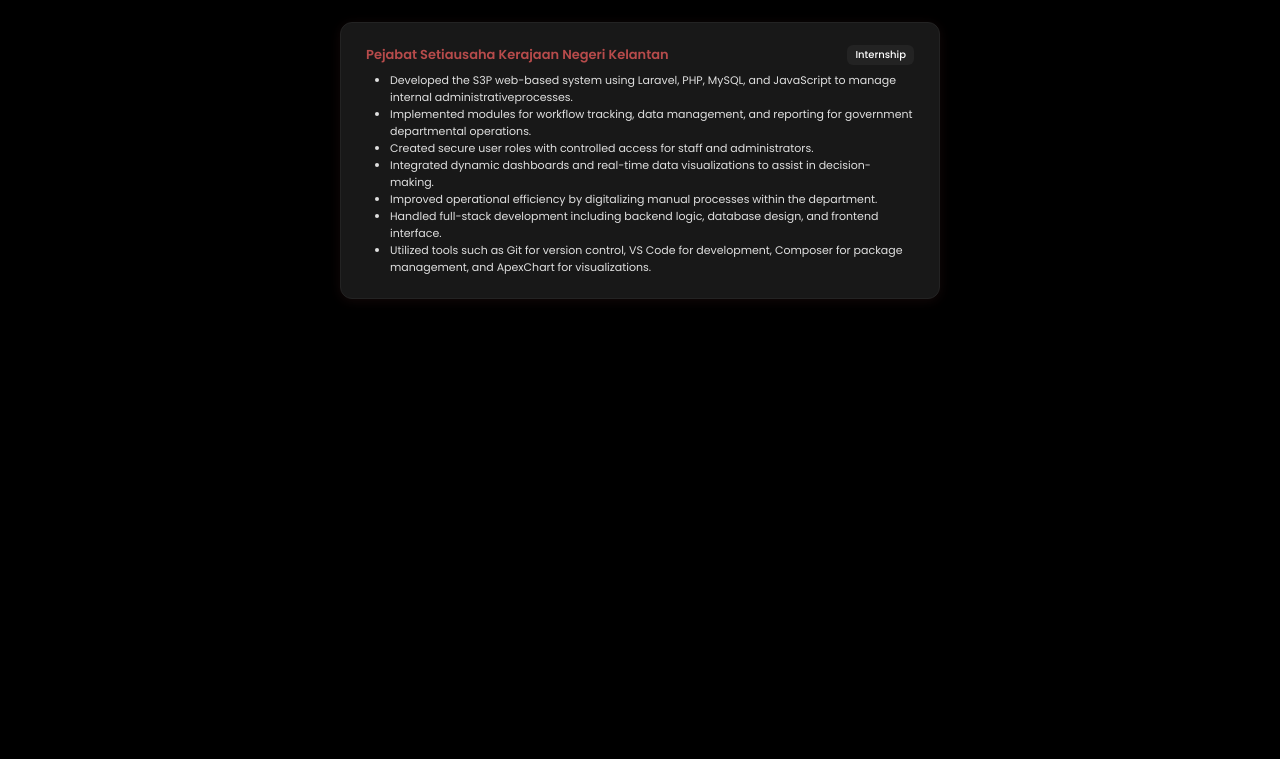
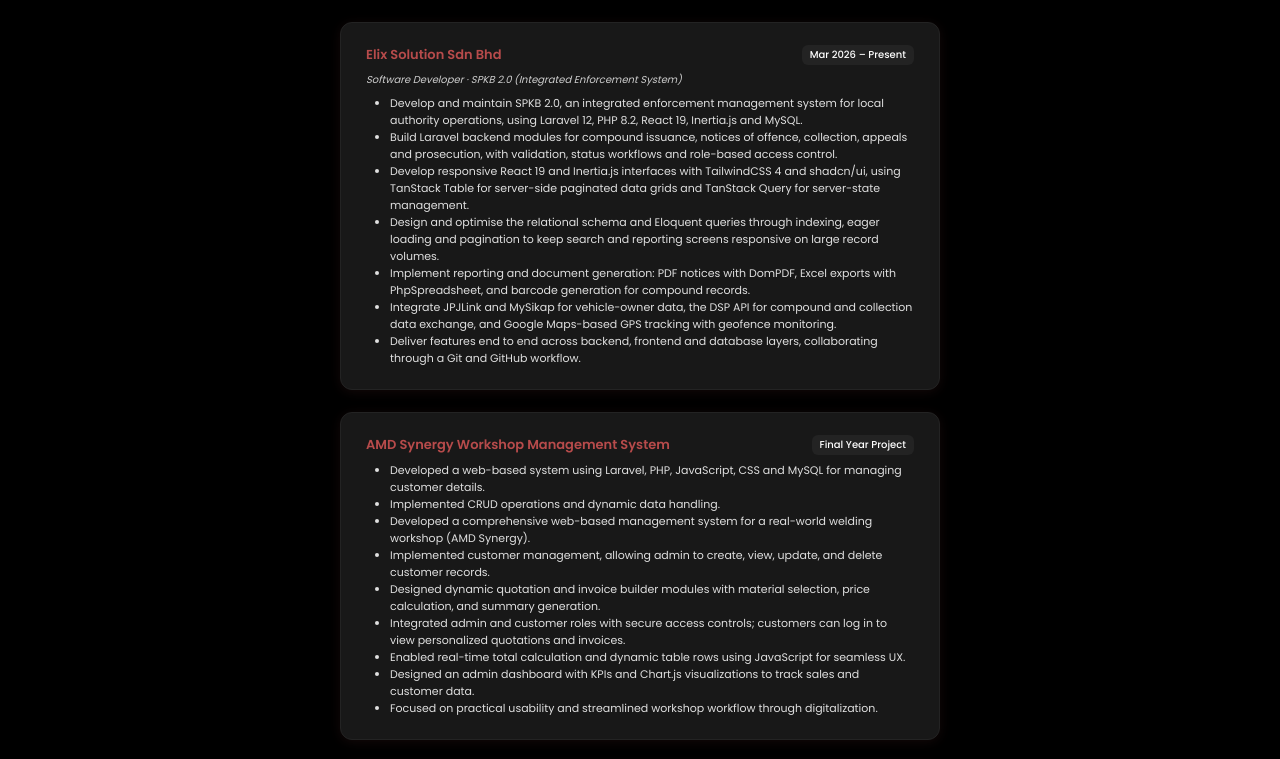
Before and after one commit to nasrull99/portfolio, a plain HTML site: page experience.html in a window 1280 px wide. Shown: the part 76-835 px from the top of the page. Before the commit the page ends 800 px from the top, so only its background shows below. Drawn offline with Linux system fonts and the light colour scheme.

Commit message:
Update title and add experience details in HTML

```diff
--- a/experience.html
+++ b/experience.html
@@ -6,7 +6,7 @@
     <meta name="viewport" content="width=device-width, initial-scale=1.0">
     <link rel="stylesheet" href="https://cdnjs.cloudflare.com/ajax/libs/font-awesome/6.5.2/css/all.min.css">
     <link rel="stylesheet" href="style.css">
-    <title>Skills | Portfolio</title>
+    <title>Experience | Portfolio</title>
     <style>
         .experience-list {
             display: flex;
@@ -63,6 +63,13 @@
             padding-left: 1.2rem;
         }
 
+        .exp-role {
+            margin: 0.2rem 0 0;
+            color: #cfcfcf;
+            font-size: 1rem;
+            font-style: italic;
+        }
+
         @media (max-width: 700px) {
             .experience-card {
                 padding: 1.2rem 0.7rem;
@@ -89,7 +96,6 @@
             <a href="service.html">Services</a>
             <a href="skill.html">Skills</a>
             <a href="education.html">Education</a>
-            <a href="project.html">Project</a>
             <a href="experience.html" class="active">Experience</a>
             <a href="contact.html">Contact</a>
         </nav>
@@ -98,6 +104,39 @@
         <section class="experience" id="experience">
             <h2 class="section-title">Experience</h2>
             <div class="experience-list">
+                <div class="experience-card">
+                    <div class="exp-header">
+                        <h3>Elix Solution Sdn Bhd</h3>
+                        <span class="exp-label">Mar 2026 – Present</span>
+                    </div>
+                    <p class="exp-role">Software Developer · SPKB 2.0 (Integrated Enforcement System)</p>
+                    <ul>
+                        <li>Develop and maintain SPKB 2.0, an integrated enforcement management system for local authority operations, using Laravel 12, PHP 8.2, React 19, Inertia.js and MySQL.</li>
+                        <li>Build Laravel backend modules for compound issuance, notices of offence, collection, appeals and prosecution, with validation, status workflows and role-based access control.</li>
+                        <li>Develop responsive React 19 and Inertia.js interfaces with TailwindCSS 4 and shadcn/ui, using TanStack Table for server-side paginated data grids and TanStack Query for server-state management.</li>
+                        <li>Design and optimise the relational schema and Eloquent queries through indexing, eager loading and pagination to keep search and reporting screens responsive on large record volumes.</li>
+                        <li>Implement reporting and document generation: PDF notices with DomPDF, Excel exports with PhpSpreadsheet, and barcode generation for compound records.</li>
+                        <li>Integrate JPJLink and MySikap for vehicle-owner data, the DSP API for compound and collection data exchange, and Google Maps-based GPS tracking with geofence monitoring.</li>
+                        <li>Deliver features end to end across backend, frontend and database layers, collaborating through a Git and GitHub workflow.</li>
+                    </ul>
+                </div>
+                <div class="experience-card">
+                    <div class="exp-header">
+                        <h3>AMD Synergy Workshop Management System</h3>
+                        <span class="exp-label">Final Year Project</span>
+                    </div>
+                    <ul>
+                        <li>Developed a web-based system using Laravel, PHP, JavaScript, CSS and MySQL for managing customer details.</li>
+                        <li>Implemented CRUD operations and dynamic data handling.</li>
+                        <li>Developed a comprehensive web-based management system for a real-world welding workshop (AMD Synergy).</li>
+                        <li>Implemented customer management, allowing admin to create, view, update, and delete customer records.</li>
+                        <li>Designed dynamic quotation and invoice builder modules with material selection, price calculation, and summary generation.</li>
+                        <li>Integrated admin and customer roles with secure access controls; customers can log in to view personalized quotations and invoices.</li>
+                        <li>Enabled real-time total calculation and dynamic table rows using JavaScript for seamless UX.</li>
+                        <li>Designed an admin dashboard with KPIs and Chart.js visualizations to track sales and customer data.</li>
+                        <li>Focused on practical usability and streamlined workshop workflow through digitalization.</li>
+                    </ul>
+                </div>
                 <div class="experience-card">
                     <div class="exp-header">
                         <h3>Pejabat Setiausaha Kerajaan Negeri Kelantan</h3>
@@ -113,6 +152,7 @@
                         <li>Utilized tools such as Git for version control, VS Code for development, Composer for package management, and ApexChart for visualizations.</li>
                     </ul>
                 </div>
+            </div>
         </section>
     </main>
     <script src="script.js"></script>
```
